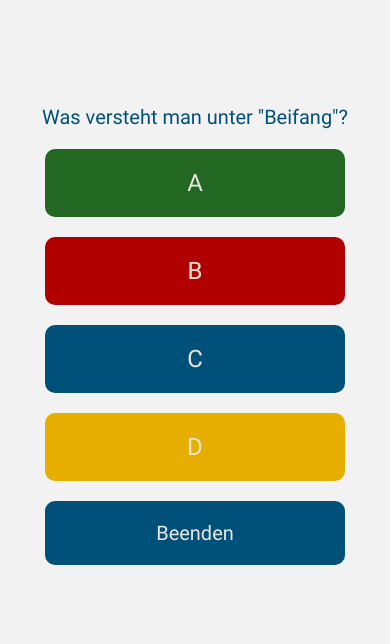
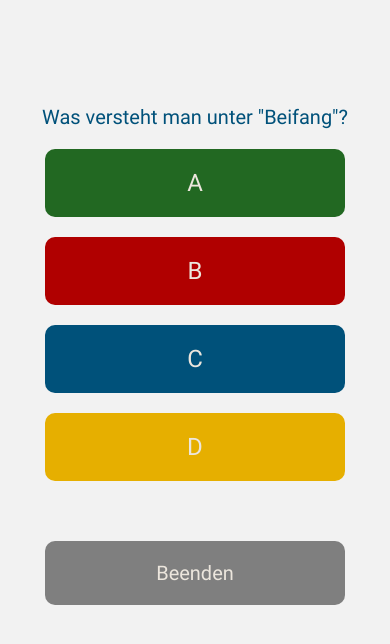
Before and after one commit to KHomuth/its-mosy-quiz, a React Native app: screen /Quiz in a window 390 px wide. Shown: the top 644 px of the page. Built offline with nearby package versions, Linux system fonts and the light colour scheme.

Commit message:
edit ScorPage styling

```diff
--- a/assets/styles/Styles.js
+++ b/assets/styles/Styles.js
@@ -43,7 +43,16 @@ const styles = StyleSheet.create({
         color: '#ece6dd',
         margin: 20,
         textAlign: 'center'
-      }
+      },
+      buttonBeenden: {
+        backgroundColor: '#7F7F7F',
+        marginTop: 40,
+        marginBottom: 20,
+        marginLeft: 20,
+        marginRight: 20,
+        width: 300,
+        borderRadius: 10,
+      },
 })
 
 export default styles;
--- a/components/InfoPage.js
+++ b/components/InfoPage.js
@@ -1,12 +1,12 @@
 import * as React from "react";
-import { Text, View } from "react-native";
+import { Text, View, TouchableOpacity } from "react-native";
 import Questions from "../Questions.json";
 import { useFonts } from "expo-font";
 import styles from "../assets/styles/Styles";
 import { initialScore } from "../functions/_score";
 import setScore from "../functions/_score";
 
-export default function InfoPage({ route }) {
+export default function InfoPage({ navigation, route }) {
     const [loaded] = useFonts({
       Roboto: require('../assets/fonts/Roboto/Roboto-Regular.ttf'),
       ZenLoop: require('../assets/fonts/Zen_Loop/ZenLoop-Regular.ttf'),
@@ -50,6 +50,9 @@ export default function InfoPage({ route }) {
             <Text style={styles.text}>
               {rightAnswer}
             </Text>
+            <TouchableOpacity style={styles.buttonBeenden} onPress={() => navigation.navigate('Score')}>
+            <Text style={styles.buttonText}>Beenden</Text>
+            </TouchableOpacity>
           </View>
         </View>
       </View>
--- a/components/QuizPage.js
+++ b/components/QuizPage.js
@@ -42,7 +42,7 @@ export default function QuizPage({ route, navigation }) {
             />
           ))}
 
-          <TouchableOpacity style={styles.button} onPress={() => navigation.navigate('Score')}>
+          <TouchableOpacity style={styles.buttonBeenden} onPress={() => navigation.navigate('Score')}>
             <Text style={styles.buttonText}>Beenden</Text>
           </TouchableOpacity>
 
--- a/components/ScorePage.js
+++ b/components/ScorePage.js
@@ -24,7 +24,7 @@ export default function ScorePage({ navigation }) {
               Richtige Antworten: {"\n"} {"\n"} {initialScore}
             </Text>
           </View>
-          <TouchableOpacity style={styles.button} /*onPress={() => getTdData()}>*/ onPress={() =>  navigation.navigate('Home') & resetScore(initialScore)}>
+          <TouchableOpacity style={styles.buttonBeenden} /*onPress={() => getTdData()}>*/ onPress={() =>  navigation.navigate('Home') & resetScore(initialScore)}>
             <Text style={styles.buttonText}>Home</Text>
           </TouchableOpacity>
         </View>
```
